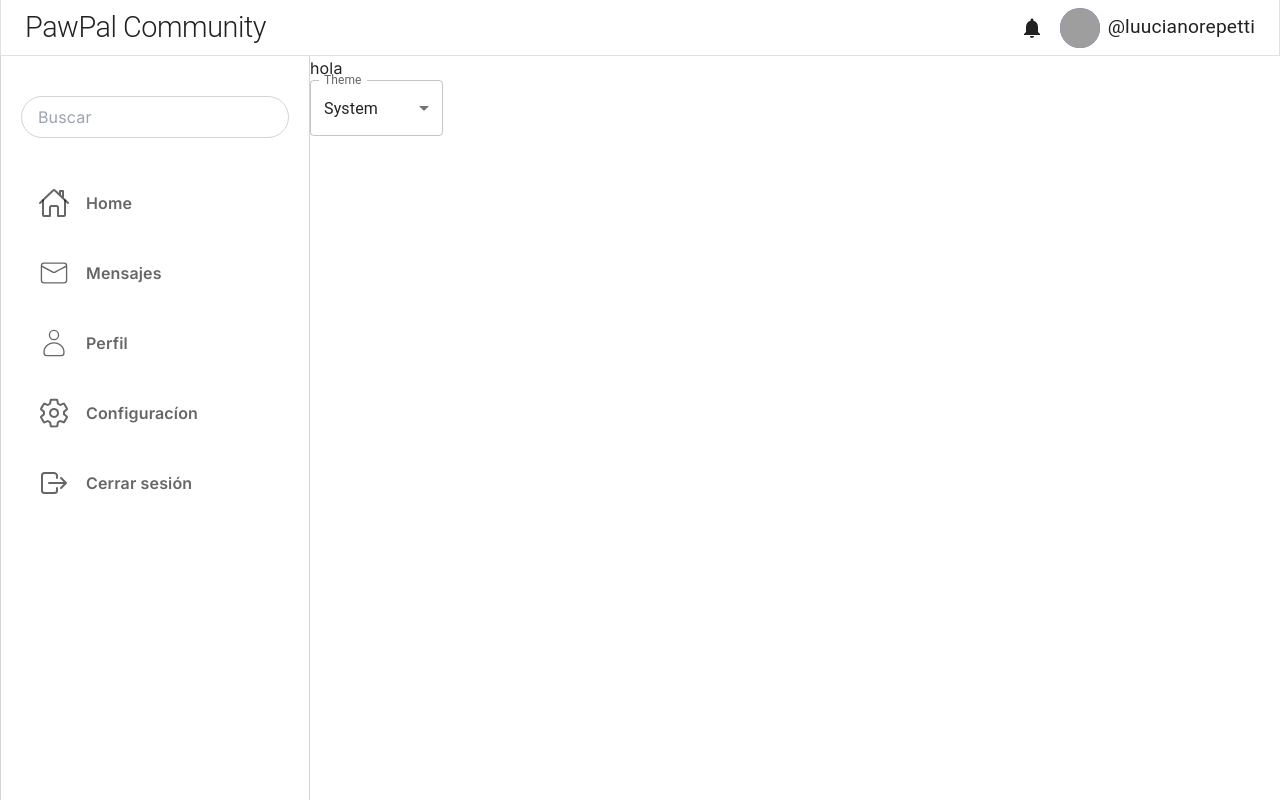
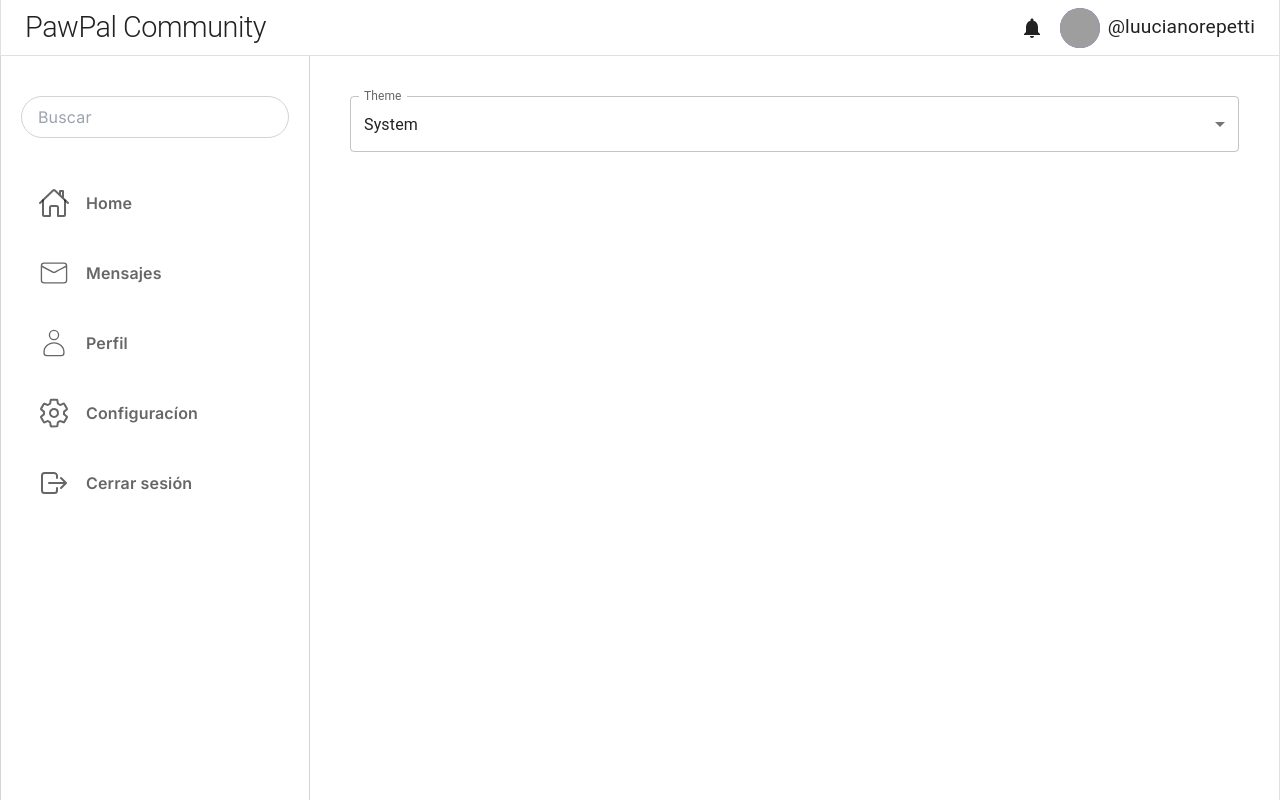
Before and after one commit to No-Country-simulation/c20-04-ft-js-react, a Next.js app in the folder client/: page /home in a window 1280 px wide. Built offline with nearby package versions, Linux system fonts and the light colour scheme; no server answers; grey boxes are pictures that could not be loaded.

Commit message:
modify main in page home

```diff
--- a/client/src/app/home/page.tsx
+++ b/client/src/app/home/page.tsx
@@ -1,6 +1,8 @@
-import Header from '@/components/header/Header'
+
+import Header from '@/components/Header/Header'
 import SideNavBar from '@/components/shared/SideNavBar'
 import ThemeSwitcher from '@/components/shared/ThemeSwitcher'
+import { Box } from '@mui/material'
 
 export default function Home() {
   return (
@@ -8,11 +10,12 @@ export default function Home() {
       <Header />
       <div className='flex'>
         <SideNavBar />
-        <div className=''>
-          hola
-          <ThemeSwitcher />
-        </div>
+        <Box p={5} gap={4} sx={{
+          display: 'flex', flexDirection: 'column', width: '100% ', borderRight: '1px solid #e0e0e0'
+        }}>
+          < ThemeSwitcher />
+        </Box>
       </div>
-    </main>
+    </main >
   )
 }
```
